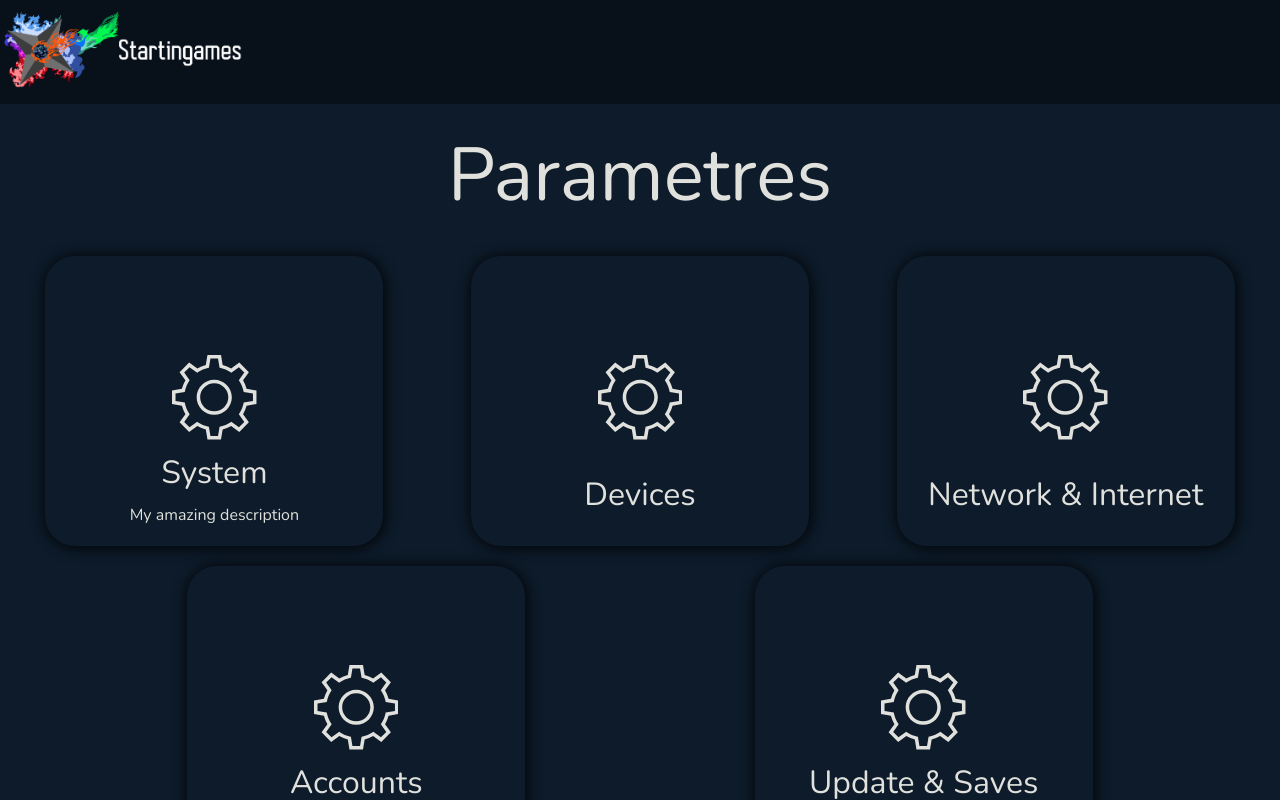
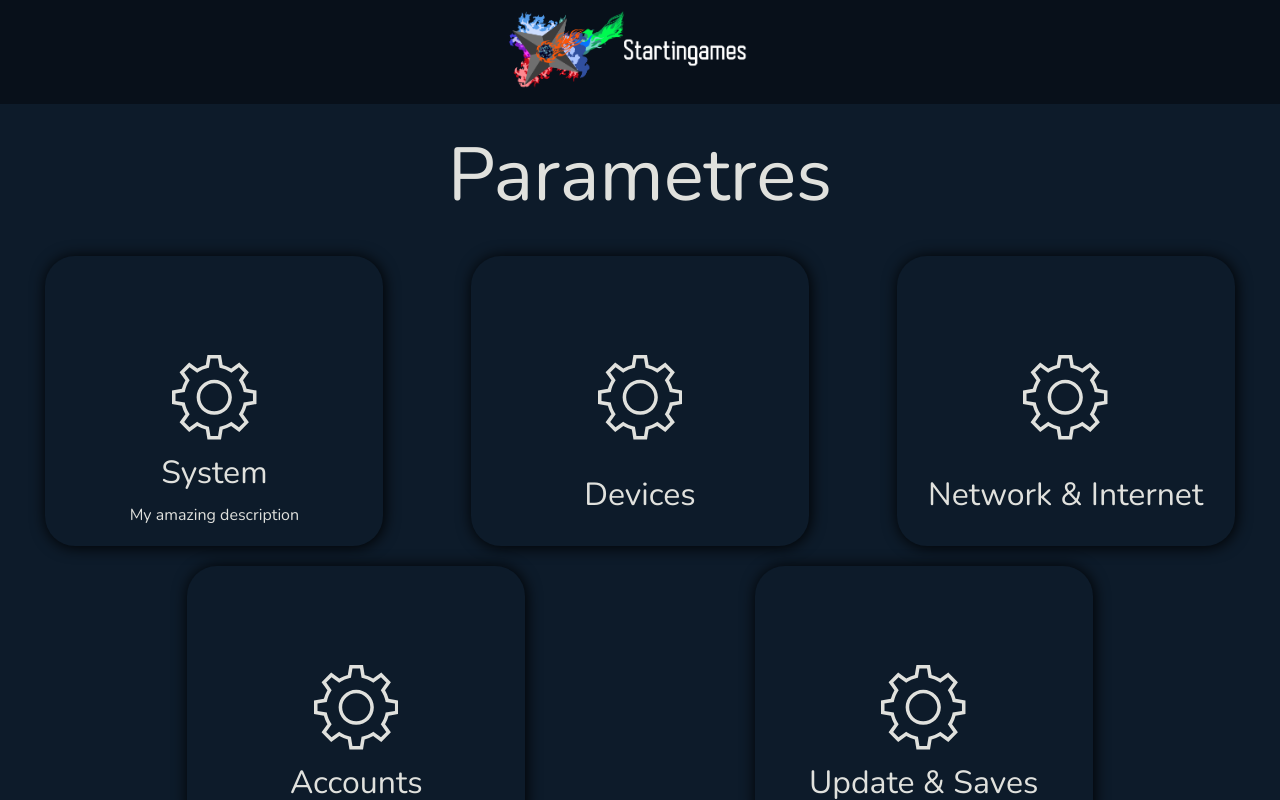
Before and after one commit to Startingames/react-settings, a React (Create React App) app: page / in a window 1280 px wide. Built offline with nearby package versions, Linux system fonts and the light colour scheme.

Commit message:
Updated logo position in example project

```diff
--- a/src/Settings.jsx
+++ b/src/Settings.jsx
@@ -51,7 +51,7 @@ export default class Settings extends Component
 
                 <div style={{display: "flex", flexDirection: "column", height: "100%"}}>
 
-                <div><img src="/startingames.png" style={{height: "100px", maxHeight: "20vh"}}/></div>
+                <div style={{margin:"auto"}} ><img src="/startingames.png" style={{height: "100px", maxHeight: "20vh"}}/></div>
 
 
 
```
